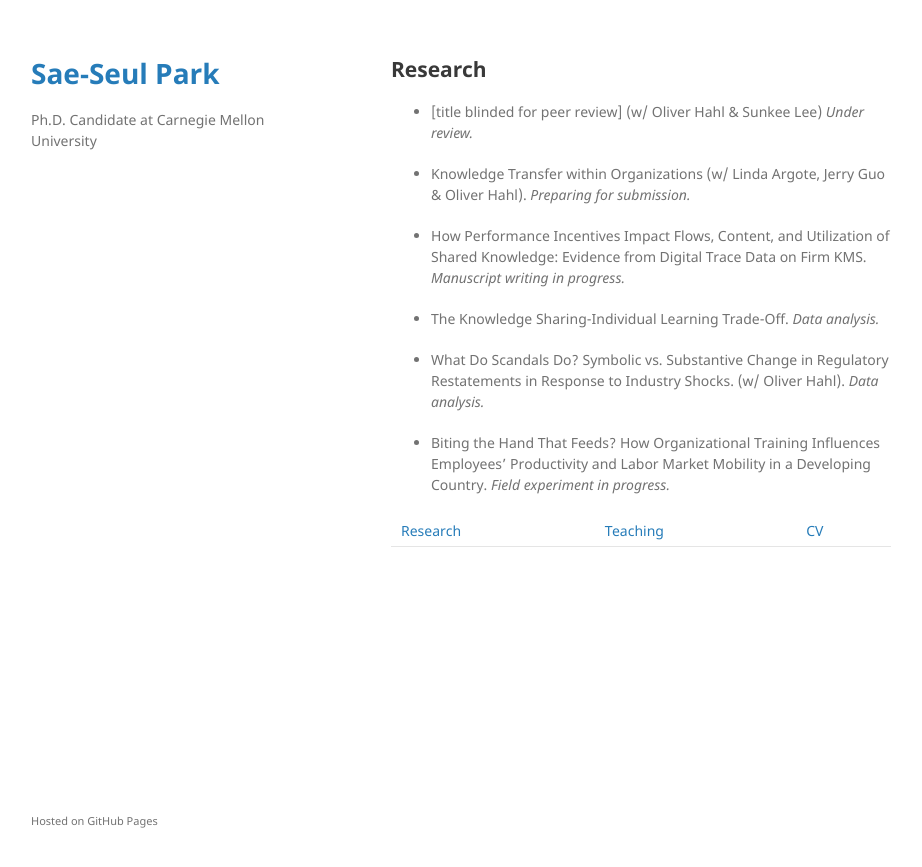
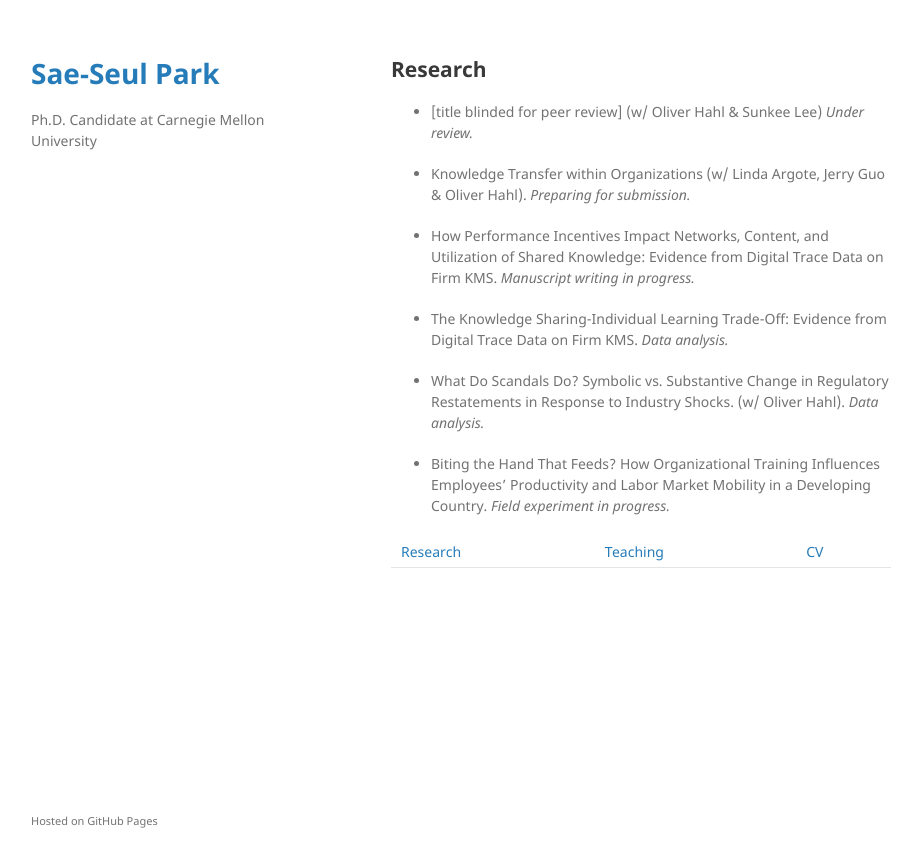
Before and after one commit to saepark/saepark.github.io, a Jekyll site: the page built from research.md, in a window 1280 px wide. Shown: the top 867 px of the page, without its empty margins (179-1101 px from the left). Built offline with Jekyll 4.4.1, drawn with Linux system fonts in a browser that asks for light colours; our own code applies the rules of GitHub Pages for plain Markdown files.

Commit message:
Update research.md

```diff
--- a/research.md
+++ b/research.md
@@ -8,9 +8,9 @@ layout: default
 
 * Knowledge Transfer within Organizations (w/ Linda Argote, Jerry Guo & Oliver Hahl). _Preparing for submission._
 
-* How Performance Incentives Impact Flows, Content, and Utilization of Shared Knowledge: Evidence from Digital Trace Data on Firm KMS. _Manuscript writing in progress._
+* How Performance Incentives Impact Networks, Content, and Utilization of Shared Knowledge: Evidence from Digital Trace Data on Firm KMS. _Manuscript writing in progress._
 
-* The Knowledge Sharing-Individual Learning Trade-Off. _Data analysis._
+* The Knowledge Sharing-Individual Learning Trade-Off: Evidence from Digital Trace Data on Firm KMS. _Data analysis._
 
 * What Do Scandals Do? Symbolic vs. Substantive Change in Regulatory Restatements in Response to Industry Shocks. (w/ Oliver Hahl). _Data analysis._
 
```
